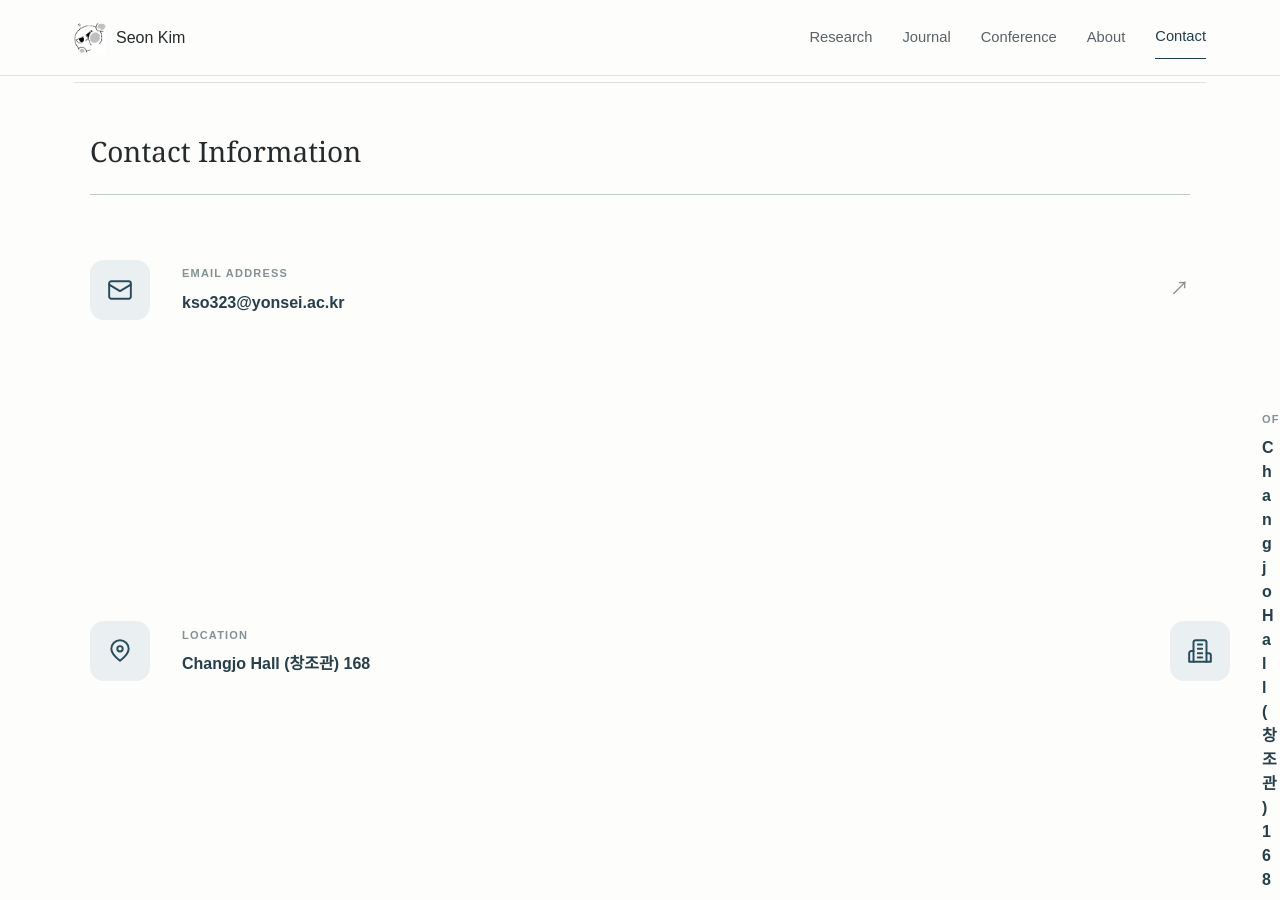
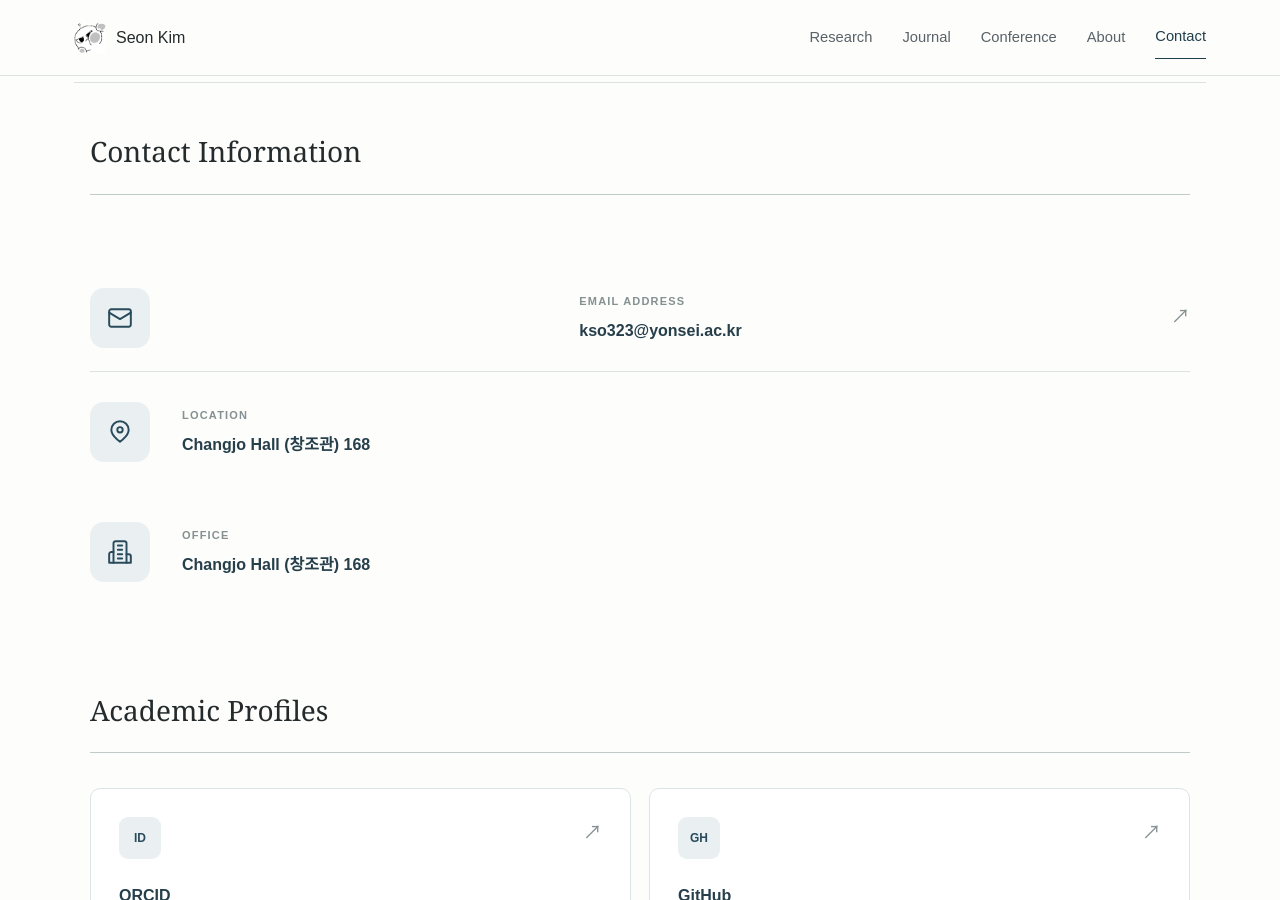
Before and after one commit to KSO012/KSO012.github.io, a Jekyll site: the page built from contact.md, in a window 1280 px wide and 900 px high, scrolled down 330 px. Built offline with Jekyll 4.4.1, drawn with Linux system fonts in a browser that asks for light colours.

Commit message:
Update contact.md

```diff
--- a/contact.md
+++ b/contact.md
@@ -20,76 +20,59 @@ permalink: /contact/
       <h2>Contact Information</h2>
     </div>
 
-    <!-- Email -->
-    <a class="contact-item"
-       href="mailto:kso323@yonsei.ac.kr">
+    <div class="contact-list">
 
-      <div class="contact-icon">
-        <svg
-          width="26"
-          height="26"
-          viewBox="0 0 24 24"
-          fill="none"
-          stroke="currentColor"
-          stroke-width="1.8"
-          stroke-linecap="round"
-          stroke-linejoin="round"
-          aria-hidden="true"
-        >
-          <rect x="2" y="4" width="20" height="16" rx="2"/>
-          <path d="m22 7-10 6L2 7"/>
-        </svg>
-      </div>
+      <!-- Email -->
+      <a class="contact-item"
+         href="mailto:kso323@yonsei.ac.kr">
 
-      <div class="contact-details">
-        <span class="contact-label">EMAIL ADDRESS</span>
-        <strong>kso323@yonsei.ac.kr</strong>
-      </div>
+        <div class="contact-icon">
+          <svg width="26" height="26" viewBox="0 0 24 24"
+               fill="none" stroke="currentColor"
+               stroke-width="1.8" stroke-linecap="round"
+               stroke-linejoin="round" aria-hidden="true">
+            <rect x="2" y="4" width="20" height="16" rx="2"/>
+            <path d="m22 7-10 6L2 7"/>
+          </svg>
+        </div>
 
-      <span class="contact-arrow">↗</span>
+        <div class="contact-details">
+          <span class="contact-label">EMAIL ADDRESS</span>
+          <strong>kso323@yonsei.ac.kr</strong>
+        </div>
 
-    </a>
+        <span class="contact-arrow">↗</span>
 
-    <!-- Location -->
-    <div class="contact-item">
+      </a>
 
-      <div class="contact-icon">
-        <svg
-          width="26"
-          height="26"
-          viewBox="0 0 24 24"
-          fill="none"
-          stroke="currentColor"
-          stroke-width="1.8"
-          stroke-linecap="round"
-          stroke-linejoin="round"
-          aria-hidden="true"
-        >
-          <path d="M20 10c0 5-8 11-8 11S4 15 4 10a8 8 0 1 1 16 0Z"/>
-          <circle cx="12" cy="10" r="2.5"/>
-        </svg>
-      </div>
+      <!-- Location -->
+      <div class="contact-item">
 
-      <div class="contact-details">
-        <span class="contact-label">LOCATION</span>
-        <strong>Changjo Hall (창조관) 168</strong>
+        <div class="contact-icon">
+          <svg width="26" height="26" viewBox="0 0 24 24"
+               fill="none" stroke="currentColor"
+               stroke-width="1.8" stroke-linecap="round"
+               stroke-linejoin="round" aria-hidden="true">
+            <path d="M20 10c0 5-8 11-8 11S4 15 4 10a8 8 0 1 1 16 0Z"/>
+            <circle cx="12" cy="10" r="2.5"/>
+          </svg>
+        </div>
+
+        <div class="contact-details">
+          <span class="contact-label">LOCATION</span>
+          <strong>Changjo Hall (창조관) 168</strong>
+        </div>
+
       </div>
 
       <!-- Office -->
       <div class="contact-item">
 
         <div class="contact-icon">
-          <svg
-            width="26"
-            height="26"
-            viewBox="0 0 24 24"
-            fill="none"
-            stroke="currentColor"
-            stroke-width="1.8"
-            stroke-linecap="round"
-            stroke-linejoin="round"
-            aria-hidden="true"
-          >
+          <svg width="26" height="26" viewBox="0 0 24 24"
+               fill="none" stroke="currentColor"
+               stroke-width="1.8" stroke-linecap="round"
+               stroke-linejoin="round" aria-hidden="true">
             <path d="M6 22V4a2 2 0 0 1 2-2h8a2 2 0 0 1 2 2v18"/>
             <path d="M6 12H4a2 2 0 0 0-2 2v8h20v-6a2 2 0 0 0-2-2h-2"/>
             <path d="M10 6h4M10 10h4M10 14h4M10 18h4"/>
@@ -101,12 +84,12 @@ permalink: /contact/
           <strong>Changjo Hall (창조관) 168</strong>
         </div>
 
-</div>
+      </div>
 
     </div>
 
+  </section>
 
-  </section>
 
   <!-- Academic Profiles -->
   <section class="journal-section">
```
